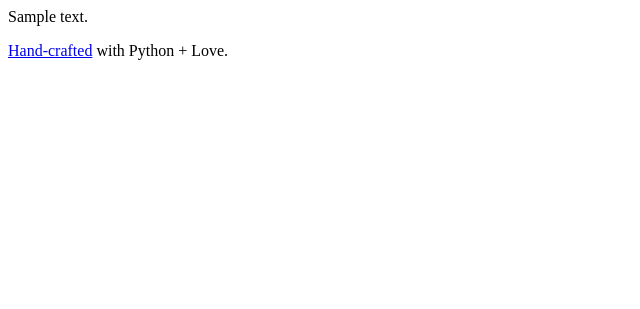
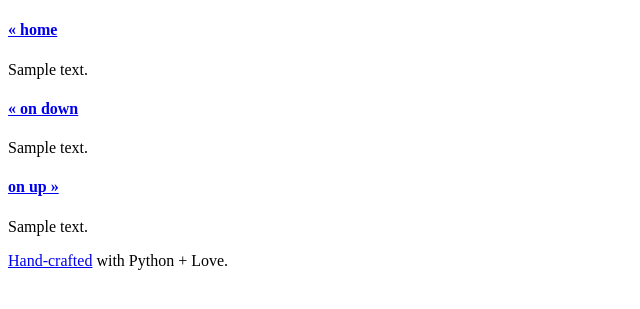
Before and after one commit to patreeceeo/mini-weblog, a Flask app: template app/templates/post.html in a window 1280 px wide. Shown: the top 309 px of the page, without its empty margins (0-640 px from the left). Run offline with Flask 2, Linux system fonts and the light colour scheme; the template is opened without the code that fills it: most values are stand-ins (such as "Sample title", 1, 10 or a date in 2020); some libraries are stand-ins or nearby versions.

Commit message:
add some nav links

```diff
--- a/app/templates/post.html
+++ b/app/templates/post.html
@@ -1,3 +1,22 @@
 {% extends "base.html" %}
 {% block title %} {{ title }} {% endblock %}
-{% block content %} <article class="Post"> {{ content | safe }} <article> {% endblock %}
+{% block content %}
+<article class="Post">
+  <h4><a class="Button" href="/">&laquo; home</a></h4>
+  {{ content | safe }}
+  <div class="Columns Paragraph">
+    <article class="Columns-column-1">
+      {% if post_prev %}
+      <h4><a class="Button" href="{{ post_prev.url }}">&laquo; on down</a></h4>
+      <p>{{ post_prev.content | striptags | truncate(140) }}</p>
+      {% endif %}
+    </article><article class="Columns-column-2">
+      {% if post_next %}
+      <h4><a class="Button" href="{{ post_next.url }}">on up &raquo;</a></h4>
+      <p>{{ post_next.content | striptags | truncate(140) }}<p>
+      {% endif %}
+    </article>
+    <p>
+  <div>
+</article>
+{% endblock %}
```
Also changed, not shown: app/__init__.py (+13 -1 lines).
